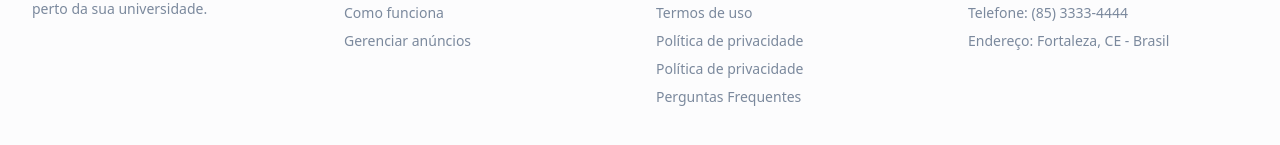
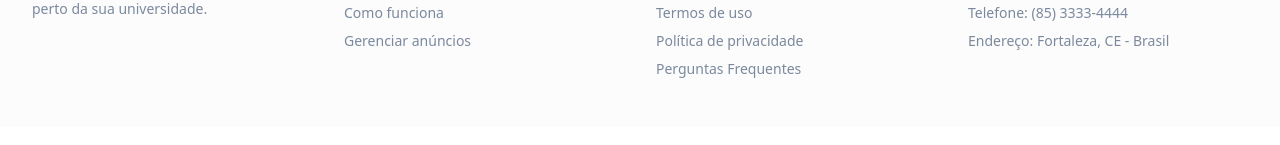
Before and after one commit to darleisonrodrigues/projeto-unireservas, a React (Vite) app: page / in a window 1280 px wide. Shown: the part 2143-2288 px from the top of the page. Built offline with nearby package versions, Linux system fonts and the light colour scheme; the HTML template or start-up script is replaced by a standard one.

Commit message:
Exclusão de duplicidade Política de Privacidade

```diff
--- a/src/components/Footer.tsx
+++ b/src/components/Footer.tsx
@@ -31,7 +31,6 @@ const Footer = () => {
               <li><Link to={ROUTES.SUPPORT.HELP_CENTER} className="hover:text-primary transition-all duration-300 ease-out">Central de ajuda</Link></li>
               <li><Link to="/terms" className="hover:text-primary transition-all duration-300 ease-out">Termos de uso</Link></li>
               <li><Link to={ROUTES.SUPPORT.PRIVACY} className="hover:text-primary transition-all duration-300 ease-out">Política de privacidade</Link></li>
-              <li><Link to="#" className="hover:text-primary transition-all duration-300 ease-out">Política de privacidade</Link></li>
               <li><Link to={ROUTES.SUPPORT.FAQ} className="hover:text-primary transition-all duration-300 ease-out">Perguntas Frequentes</Link></li>
             </ul>
           </div>
```
